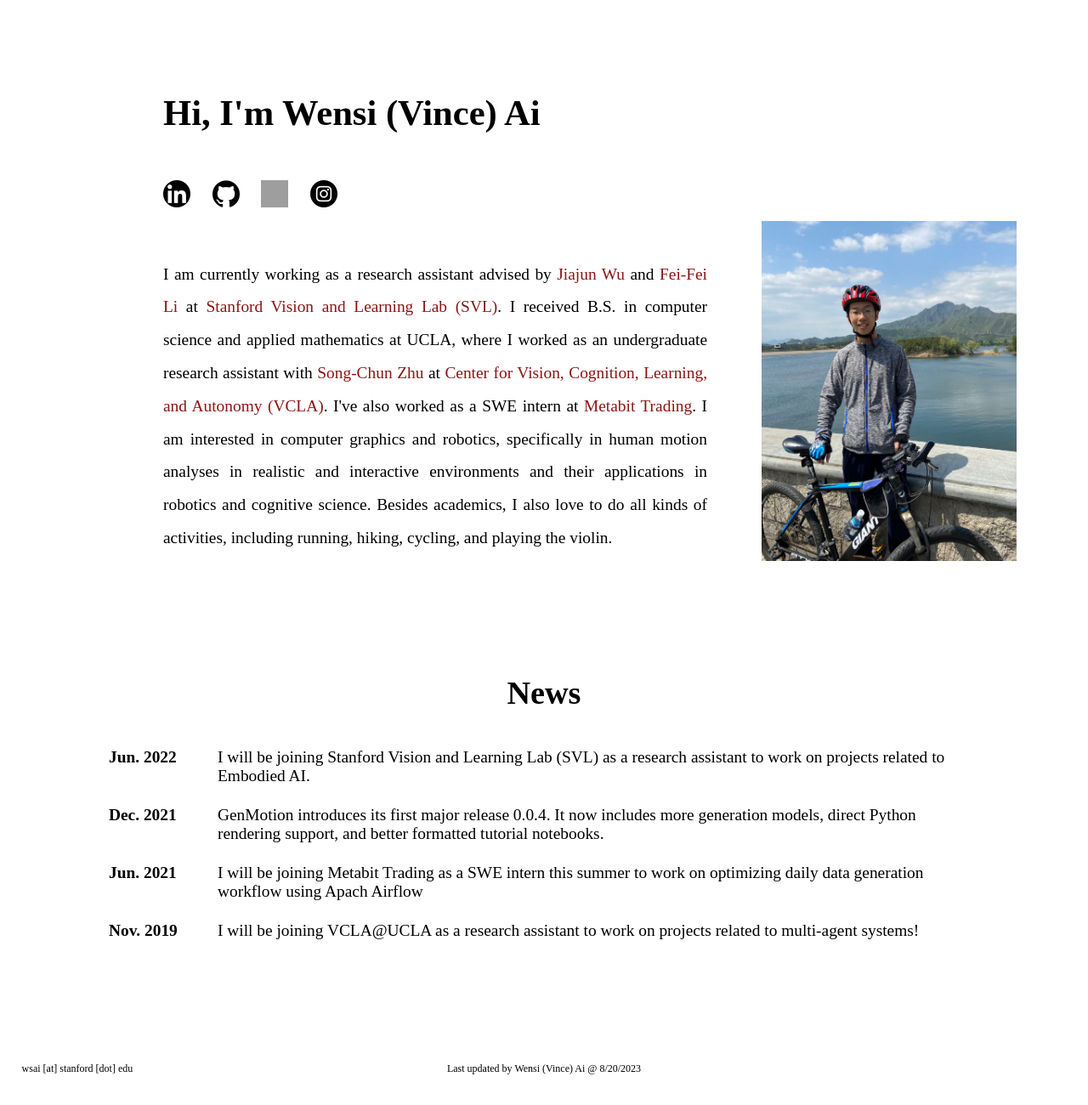
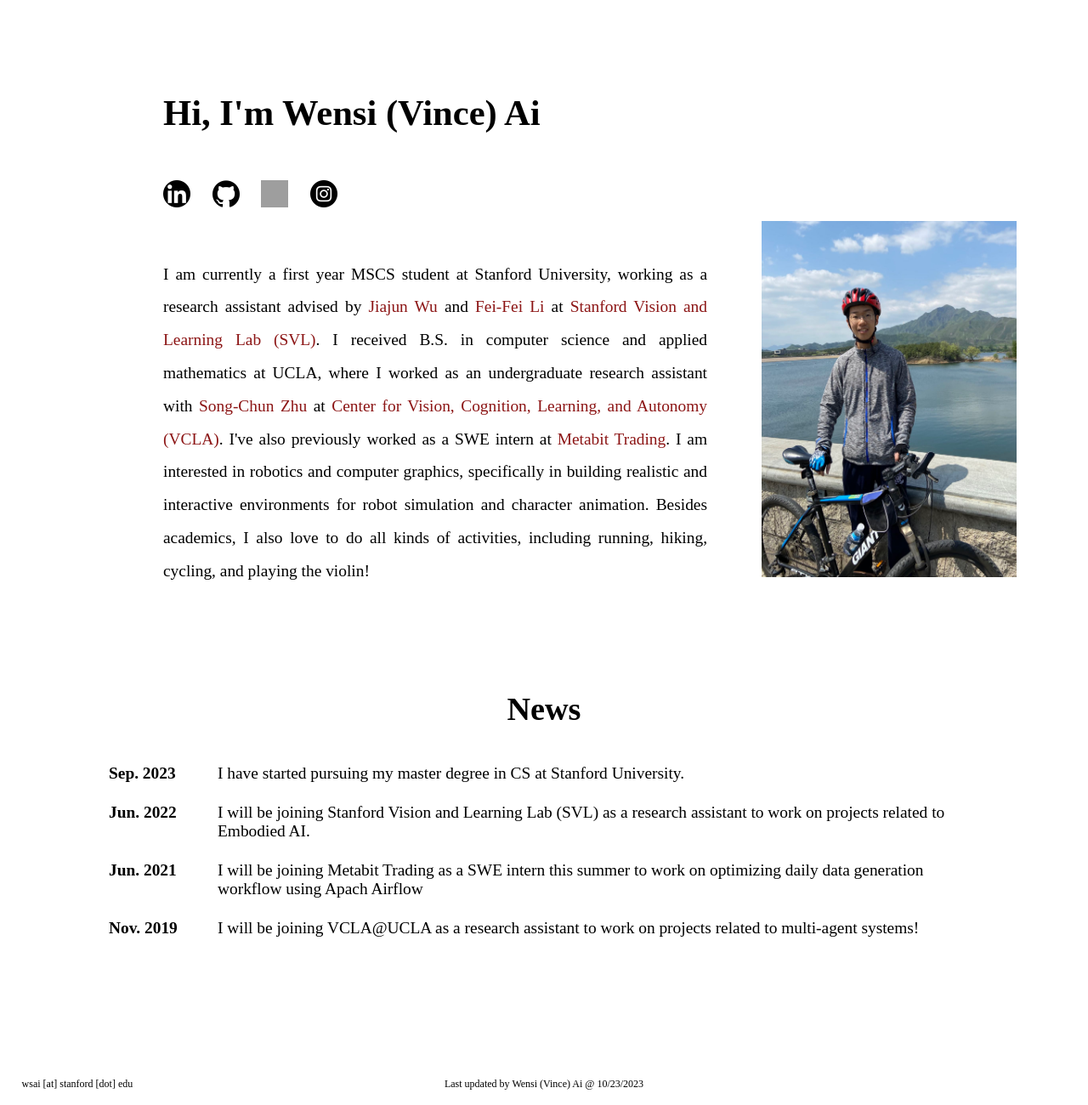
Before and after one commit to wensi-ai/wensi-ai.github.io, a Gatsby site: page / in a window 1280 px wide. Shown: the part 65-1365 px from the top of the page at 85% size. Built offline with nearby package versions, Linux system fonts and the light colour scheme; Gatsby itself is replaced by a stand-in of ours; grey boxes are pictures that could not be loaded.

Commit message:
Update academic info

```diff
--- a/src/components/Footer.js
+++ b/src/components/Footer.js
@@ -5,7 +5,7 @@ import "../styles/Home.css"
 export default function Footer(props) {
     return (
         <div className="Footer">
-            <p>Last updated by {name} @ 8/20/2023</p>
+            <p>Last updated by {name} @ 10/23/2023</p>
             <strong>{email}</strong>
         </div>
     );
--- a/src/components/Intro.js
+++ b/src/components/Intro.js
@@ -1,5 +1,5 @@
 import React from "react";
-import { name, contacts, research_interest } from "../data/Info";
+import { name, contacts, research_topic, research_interest } from "../data/Info";
 import "../styles/Home.css";
 
 export default function About() {
@@ -18,11 +18,11 @@ export default function About() {
                 </div>
                 <main className="About">
                     <div className="AboutParagraph">
-                        I am currently working as a research assistant advised by <a href="https://jiajunwu.com">Jiajun Wu</a> and <a href="https://profiles.stanford.edu/fei-fei-li"> Fei-Fei Li</a> at <a href="https://svl.stanford.edu">Stanford Vision and Learning Lab (SVL)</a>.
+                        I am currently a first year MSCS student at Stanford University, working as a research assistant advised by <a href="https://jiajunwu.com">Jiajun Wu</a> and <a href="https://profiles.stanford.edu/fei-fei-li"> Fei-Fei Li</a> at <a href="https://svl.stanford.edu">Stanford Vision and Learning Lab (SVL)</a>.
                         I received B.S. in computer science and applied mathematics at UCLA, where I worked as an undergraduate research assistant with <a href="http://www.stat.ucla.edu/~sczhu/">Song-Chun Zhu</a> at <a href="https://vcla.stat.ucla.edu/">Center for Vision, Cognition, Learning, and Autonomy (VCLA)</a>.
-                        I've also worked as a SWE intern at <a href="https://www.metabit-trading.com">Metabit Trading</a>.
-                        I am interested in computer graphics and robotics, specifically in {research_interest}.
-                        Besides academics, I also love to do all kinds of activities, including running, hiking, cycling, and playing the violin.
+                        I've also previously worked as a SWE intern at <a href="https://www.metabit-trading.com">Metabit Trading</a>.
+                        I am interested in {research_topic}, specifically in {research_interest}.
+                        Besides academics, I also love to do all kinds of activities, including running, hiking, cycling, and playing the violin!
                     </div>
                     <img className="Selfie" src="/selfie.jpg" alt="selfie" />
                 </main>
--- a/src/data/Info.js
+++ b/src/data/Info.js
@@ -4,17 +4,18 @@ export let name = "Wensi (Vince) Ai"
 export let email = "wsai [at] stanford [dot] edu"
 
 // skills will appears as tags in the about section
-export let research_interest = "human motion analyses in realistic and interactive environments and their applications in robotics and cognitive science"
+export let research_topic = "robotics and computer graphics"
+export let research_interest = "building realistic and interactive environments for robot simulation and character animation"
 
 // news will appear in the news section
 export let news_en = [
     {
+        "date": "Sep. 2023"
+        ,"content": "I have started pursuing my master degree in CS at Stanford University."
+    },
+    {
         "date": "Jun. 2022"
         ,"content": "I will be joining Stanford Vision and Learning Lab (SVL) as a research assistant to work on projects related to Embodied AI."
-    },
-    {
-        "date": "Dec. 2021"
-        ,"content": "GenMotion introduces its first major release 0.0.4. It now includes more generation models, direct Python rendering support, and better formatted tutorial notebooks."
     },
     {
         "date": "Jun. 2021"
```
Also changed, not shown: src/data/Data.js (+11 -1 lines), 2 other files.
